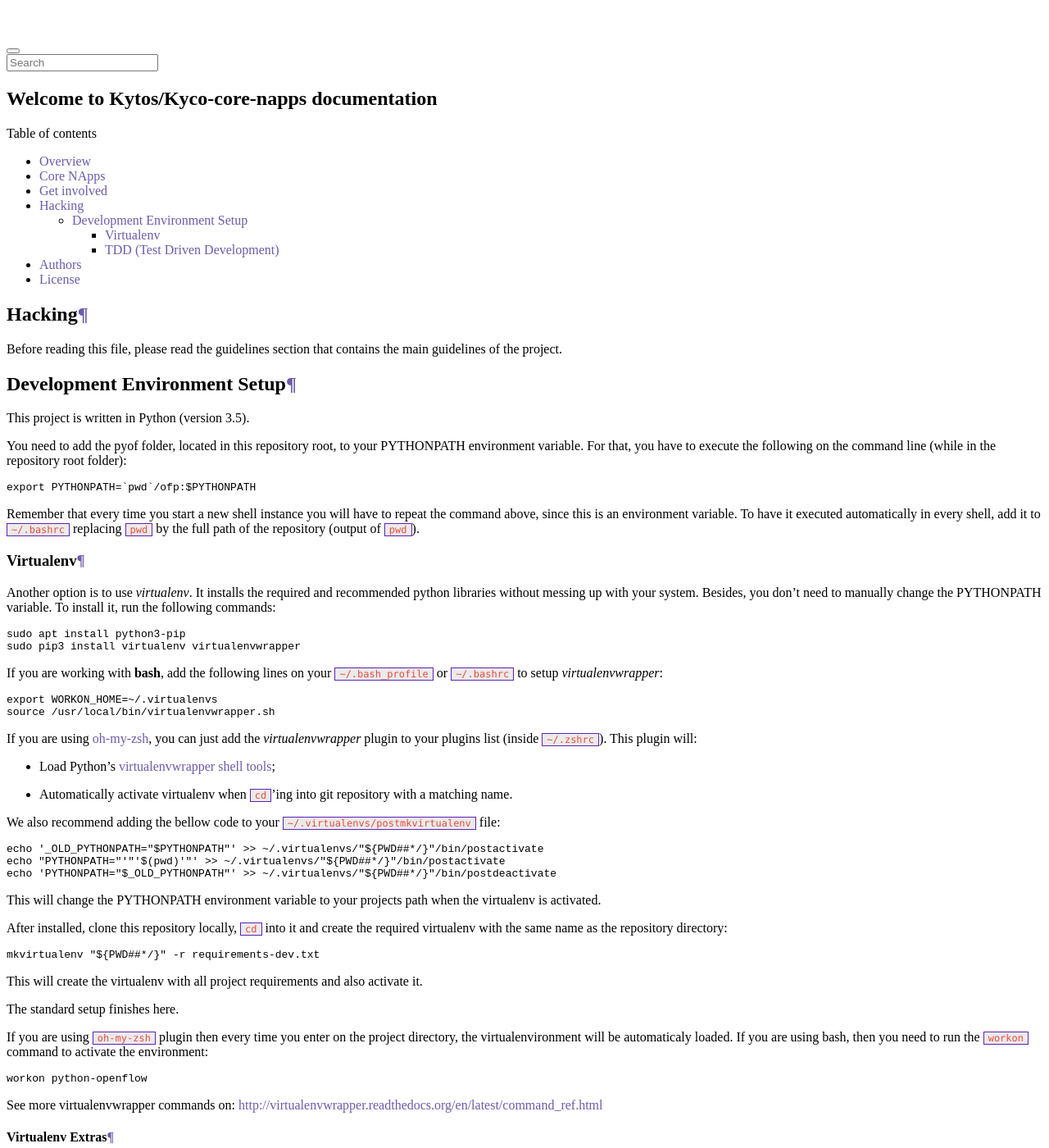
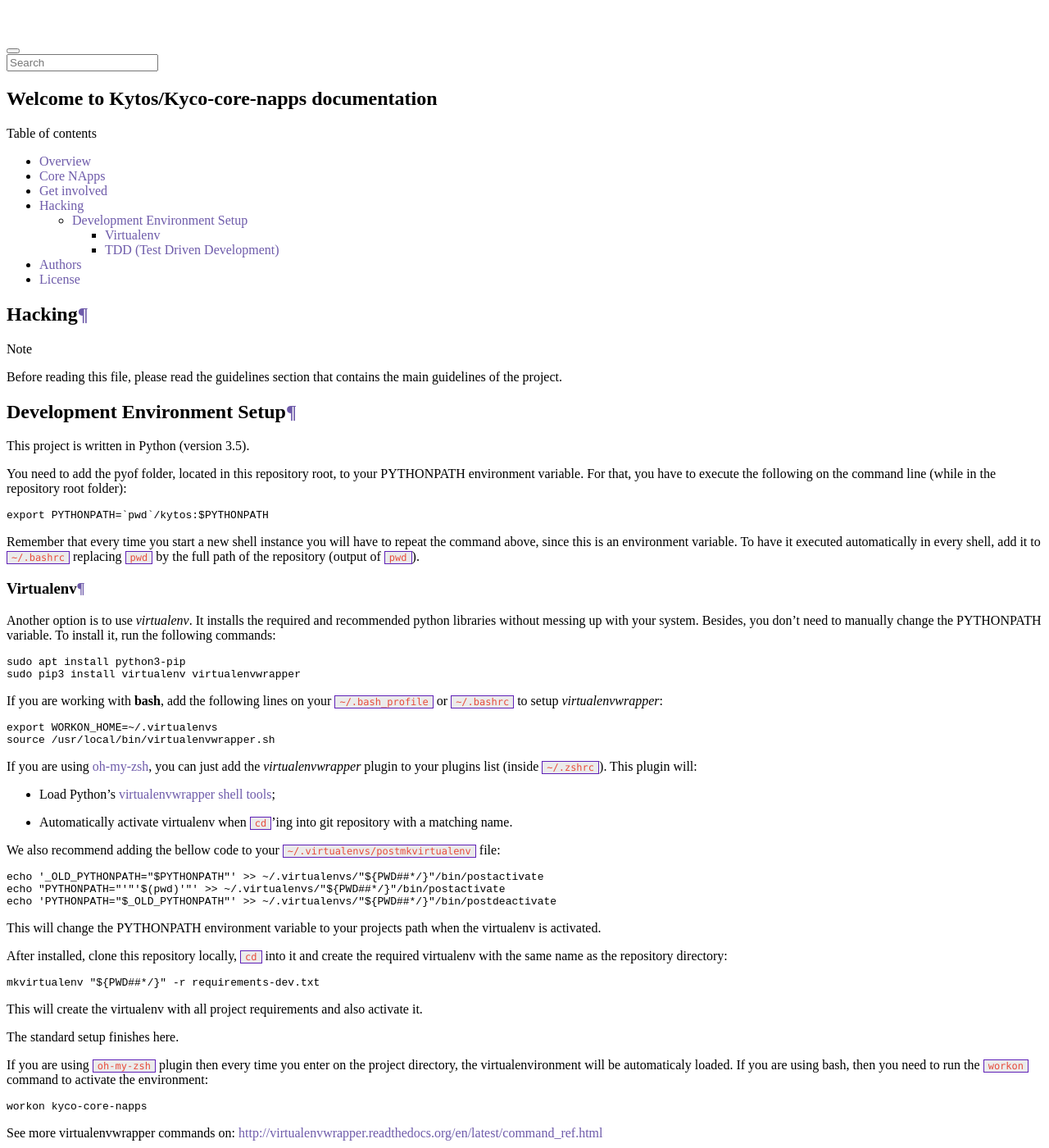
Before and after one commit to kytos/legacy, a Sphinx documentation site: the page built from docs/hacking.rst, in a window 1280 px wide and 1400 px high. Shown: the whole window at 82% size. Built offline with Sphinx 7.4.7, drawn with Linux system fonts in a browser that asks for light colours.

Commit message:
[doc] Small fixes

```diff
--- a/docs/hacking.rst
+++ b/docs/hacking.rst
@@ -2,8 +2,8 @@
 Hacking
 #######
 
-Before reading this file, please read the :doc:`guidelines` section that
-contains the main guidelines of the project.
+.. note:: Before reading this file, please read the :doc:`guidelines` section
+    that contains the main guidelines of the project.
 
 Development Environment Setup
 *****************************
@@ -16,7 +16,7 @@
 
 .. code:: shell
 
-    export PYTHONPATH=`pwd`/ofp:$PYTHONPATH
+    export PYTHONPATH=`pwd`/kytos:$PYTHONPATH
 
 Remember that every time you start a new shell instance you will have to repeat
 the command above, since this is an environment variable. To have it executed
@@ -82,7 +82,7 @@
 
 .. code:: shell
 
-    workon python-openflow
+    workon kyco-core-napps
 
 See more virtualenvwrapper commands on:
 http://virtualenvwrapper.readthedocs.org/en/latest/command_ref.html
@@ -134,5 +134,5 @@
 
 To see the command line report run the command ``coverage report`` and, to
 generate a HTML report, run: ``coverage html`` and open the file
-**html\_cov/index.html** into your browser
-(you can run ``open html_cov/index.html``).
+**html\_cov/index.html** into your browser (you can run ``open
+html_cov/index.html``).
```
